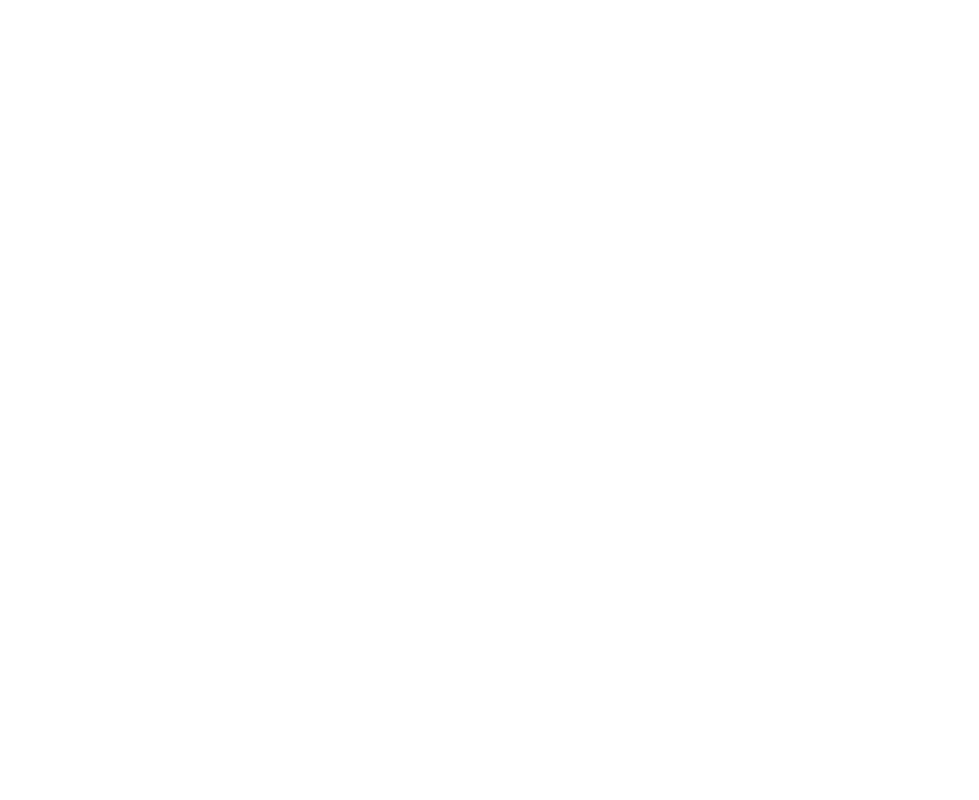
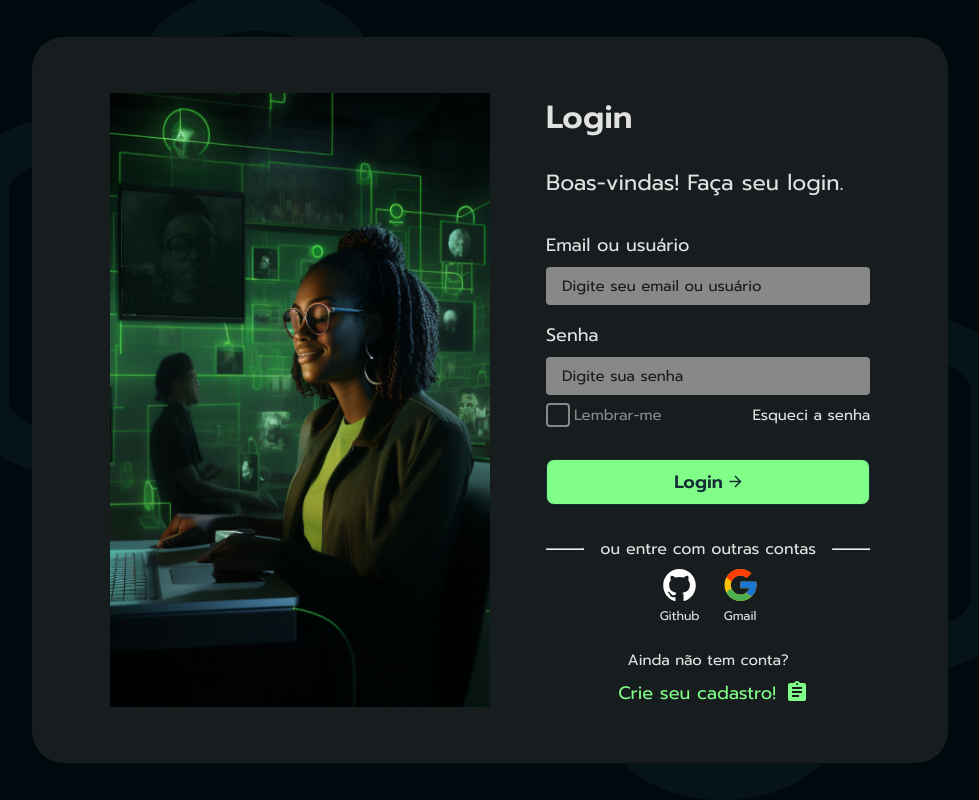
Before and after one commit to DFedizko/code-connect, a plain HTML site: page pages/login.html in a window 1280 px wide. Shown: the whole page, without its empty margins (150-1129 px from the left). Drawn offline with Linux system fonts and the light colour scheme.

Commit message:
Finalizando páginas

```diff
--- a/pages/login.html
+++ b/pages/login.html
@@ -0,0 +1,92 @@
+<!DOCTYPE html>
+<html lang="pt-br">
+<head>
+    <meta charset="UTF-8">
+    <meta name="viewport" content="width=device-width, initial-scale=1.0">
+    <title>Cadastro</title>
+    <link rel="preconnect" href="https://fonts.googleapis.com">
+    <link rel="preconnect" href="https://fonts.gstatic.com" crossorigin>
+    <link
+        href="https://fonts.googleapis.com/css2?family=Prompt:ital,wght@0,100;0,200;0,300;0,400;0,500;0,600;0,700;0,800;0,900;1,100;1,200;1,300;1,400;1,500;1,600;1,700;1,800;1,900&display=swap"
+        rel="stylesheet">
+    <link rel="stylesheet" href="../styles/pages/cadastro/cadastro.css">
+</head>
+<body>
+    <img class="decoracao" src="../img/cadastro/decoracao.png">
+    <img class="decoracao" src="../img/cadastro/decoracao2.png">
+
+    <main class="principal">
+        <img class="principal__imagem" src="../img/cadastro/imagem-login.png" alt="Imagem da code connect">
+
+
+        <form class="principal__formulario">
+            <h1 class="formulario__titulo">Login</h1>
+            <h2 class="formulario__subtitulo">Boas-vindas! Faça seu login.</h2>
+
+            <label class="formulario__label">
+                <p class="label__descricao">Email ou usuário</p>
+                <input class="label__input" type="text" placeholder="Digite seu email ou usuário">
+            </label>
+
+            <label class="formulario__label">
+                <p class="label__descricao">Senha</p>
+                <input class="label__input" type="password" placeholder="Digite sua senha">
+            </label>
+
+            <div class="formulario__label-container">
+                <label class="formulario__label-checkbox" for="checkbox">
+                    <input type="checkbox" id="checkbox">
+                    <div class="label-checkbox__checkbox"></div>
+                    <p class="label-checkbox__descricao">Lembrar-me</p>
+                </label>
+
+                <p class="label-container__descricao">Esqueci a senha</p>
+            </div>
+
+            <button class="formulario__botao" type="submit">
+                Login
+                <svg width="13" height="13" viewBox="0 0 13 13" fill="none" xmlns="http://www.w3.org/2000/svg">
+                    <path d="M6.5 0.488281L12.5117 6.5L6.5 12.5117L5.44531 11.457L9.62891 7.23828H0.488281V5.76172H9.62891L5.44531 1.54297L6.5 0.488281Z" fill="#132E35"/>
+                </svg>
+            </button>
+
+            <div class="formulario__divisoria">
+                <hr class="barra">
+                <p class="divisoria__descricao">ou entre com outras contas</p>
+                <hr class="barra">
+            </div>
+
+            <ul class="formulario__metodos">
+                <li class="metodo">
+                    <svg width="33" height="32" viewBox="0 0 33 32" fill="none" xmlns="http://www.w3.org/2000/svg">
+                        <path fill-rule="evenodd" clip-rule="evenodd" d="M16.5135 0C7.50846 0 0.22879 7.33333 0.22879 16.4057C0.22879 23.6577 4.89312 29.7963 11.3638 31.969C12.1728 32.1323 12.4691 31.616 12.4691 31.1817C12.4691 30.8013 12.4425 29.4977 12.4425 28.1393C7.91246 29.1173 6.96912 26.1837 6.96912 26.1837C6.24112 24.2823 5.16246 23.7937 5.16246 23.7937C3.67979 22.7887 5.27046 22.7887 5.27046 22.7887C6.91512 22.8973 7.77812 24.4727 7.77812 24.4727C9.23379 26.9713 11.5795 26.2653 12.5231 25.8307C12.6578 24.7713 13.0895 24.038 13.5478 23.6307C9.93479 23.2503 6.13346 21.838 6.13346 15.5363C6.13346 13.7437 6.78012 12.277 7.80479 11.1363C7.64312 10.729 7.07679 9.04467 7.96679 6.79033C7.96679 6.79033 9.34179 6.35567 12.4421 8.47433C13.7695 8.11522 15.1384 7.93254 16.5135 7.931C17.8885 7.931 19.2901 8.12133 20.5845 8.47433C23.6851 6.35567 25.0601 6.79033 25.0601 6.79033C25.9501 9.04467 25.3835 10.729 25.2218 11.1363C26.2735 12.277 26.8935 13.7437 26.8935 15.5363C26.8935 21.838 23.0921 23.223 19.4521 23.6307C20.0455 24.1467 20.5575 25.1243 20.5575 26.6727C20.5575 28.8727 20.5308 30.6383 20.5308 31.1813C20.5308 31.616 20.8275 32.1323 21.6361 31.9693C28.1068 29.796 32.7711 23.6577 32.7711 16.4057C32.7978 7.33333 25.4915 0 16.5135 0Z" fill="white"/>
+                    </svg>
+                    <p class="metodo__descricao-icone">Github</p>
+                </li>
+
+                <li class="metodo">
+                    <svg width="33" height="32" viewBox="0 0 28 28" fill="none" xmlns="http://www.w3.org/2000/svg">
+                        <path d="M27.7276 11.258H26.5999V11.1999H14V16.7999H21.9121C20.7578 20.0598 17.6561 22.3999 14 22.3999C9.36112 22.3999 5.60003 18.6388 5.60003 13.9999C5.60003 9.36105 9.36112 5.59997 14 5.59997C16.1413 5.59997 18.0894 6.40777 19.5727 7.72726L23.5325 3.76738C21.0322 1.43709 17.6876 0 14 0C6.26853 0 6.10352e-05 6.26847 6.10352e-05 13.9999C6.10352e-05 21.7314 6.26853 27.9999 14 27.9999C21.7315 27.9999 27.9999 21.7314 27.9999 13.9999C27.9999 13.0612 27.9033 12.1449 27.7276 11.258Z" fill="#FFC107"/>
+                        <path d="M1.6142 7.48366L6.21387 10.8569C7.45847 7.77556 10.4727 5.59997 13.9999 5.59997C16.1412 5.59997 18.0893 6.40777 19.5726 7.72726L23.5325 3.76738C21.0321 1.43709 17.6875 0 13.9999 0C8.62256 0 3.95919 3.03588 1.6142 7.48366Z" fill="#FF3D00"/>
+                        <path d="M13.9998 28C17.616 28 20.9018 26.6161 23.3861 24.3657L19.0531 20.6991C17.6003 21.8039 15.8251 22.4015 13.9998 22.4001C10.3585 22.4001 7.26658 20.0782 6.10179 16.8379L1.53641 20.3554C3.8534 24.8892 8.55877 28 13.9998 28Z" fill="#4CAF50"/>
+                        <path d="M27.7276 11.0581H26.5999V11H14V16.6H21.9121C21.3599 18.1515 20.3653 19.5072 19.0512 20.4997L19.0533 20.4983L23.3863 24.1648C23.0797 24.4434 27.9999 20.8 27.9999 13.8C27.9999 12.8613 27.9033 11.945 27.7276 11.0581Z" fill="#1976D2"/>
+                    </svg>
+                    <p class="metodo__descricao-icone">Gmail</p>
+                </li>
+            </ul>
+
+            <p class="formulario__descricao sem-conta">
+                Ainda não tem conta?
+                <a href="./cadastro.html">
+                    Crie seu cadastro!
+                    <svg width="18" height="21" viewBox="0 0 18 21" fill="none" xmlns="http://www.w3.org/2000/svg">
+                        <path d="M14.0156 9V6.98438H3.98438V9H14.0156ZM14.0156 12.9844V11.0156H3.98438V12.9844H14.0156ZM11.0156 17.0156V15H3.98438V17.0156H11.0156ZM9.70312 3.28125C9.51562 3.09375 9.28125 3 9 3C8.71875 3 8.48438 3.09375 8.29688 3.28125C8.10938 3.46875 8.01562 3.70312 8.01562 3.98438C8.01562 4.26562 8.10938 4.51562 8.29688 4.73438C8.48438 4.92188 8.71875 5.01562 9 5.01562C9.28125 5.01562 9.51562 4.92188 9.70312 4.73438C9.89062 4.51562 9.98438 4.26562 9.98438 3.98438C9.98438 3.70312 9.89062 3.46875 9.70312 3.28125ZM15.9844 3C16.5156 3 16.9844 3.20312 17.3906 3.60938C17.7969 4.01562 18 4.48438 18 5.01562V18.9844C18 19.5156 17.7969 19.9844 17.3906 20.3906C16.9844 20.7969 16.5156 21 15.9844 21H2.01562C1.48438 21 1.01562 20.7969 0.609375 20.3906C0.203125 19.9844 0 19.5156 0 18.9844V5.01562C0 4.48438 0.203125 4.01562 0.609375 3.60938C1.01562 3.20312 1.48438 3 2.01562 3H6.1875C6.40625 2.40625 6.76562 1.92188 7.26562 1.54688C7.76562 1.17188 8.34375 0.984375 9 0.984375C9.65625 0.984375 10.2344 1.17188 10.7344 1.54688C11.2344 1.92188 11.5938 2.40625 11.8125 3H15.9844Z" fill="#81FE88"/>
+                    </svg>
+                </a>
+            </p>
+        </form>
+    </main>
+
+    <script src="../scripts/cadastro.js"></script>
+</body>
+</html>
--- a/styles/pages/cadastro/cadastro.scss
+++ b/styles/pages/cadastro/cadastro.scss
@@ -119,6 +119,26 @@ body {
                 }
             }
 
+            .formulario__label-container {
+                display: flex;
+                align-items: center;
+                justify-content: space-between;
+                margin: 0.5rem 0 2rem 0;
+
+                .formulario__label-checkbox {
+                    margin: 0;
+                }
+
+                .label-container__descricao {
+                    font-size: .938rem;
+                    cursor: pointer;
+                }
+
+                .label-container__descricao:active {
+                    text-decoration: underline;
+                }
+            }
+
             .formulario__botao {
                 @include mixins.btn-bc-c-fs-bg-w(transparent, variables.$verde-petroleo, 1.125rem, variables.$verde-destaque, 100%);
                 font-weight: 600;
@@ -171,6 +191,21 @@ body {
                     text-decoration: underline;
                 }
             }
+
+            .sem-conta {
+                flex-direction: column;
+                font-size: .938rem;
+                gap: .5rem;
+
+                a {
+                    font-size: 1.125rem;
+                    align-items: start;
+
+                    svg {
+                        margin-top: 1px;
+                    }
+                }
+            }
         }
     }
 }
@@ -202,6 +237,11 @@ body {
             .principal__formulario {
                 width: 100%;
             }
+
+            .principal__imagem {
+                height: 415px;
+                object-fit: cover;
+            }
         }
     }
 }
@@ -218,6 +258,10 @@ body {
             width: 90%;
             padding: 2rem 1rem;
 
+            .principal__imagem {
+                height: 360px;
+            }
+
             .principal__formulario {
 
                 .formulario__descricao {
```
Also changed, not shown: img/cadastro/imagem-login.png (added), img/cadastro/lista.svg (added), styles/pages/cadastro/cadastro.css, 1 other file.
